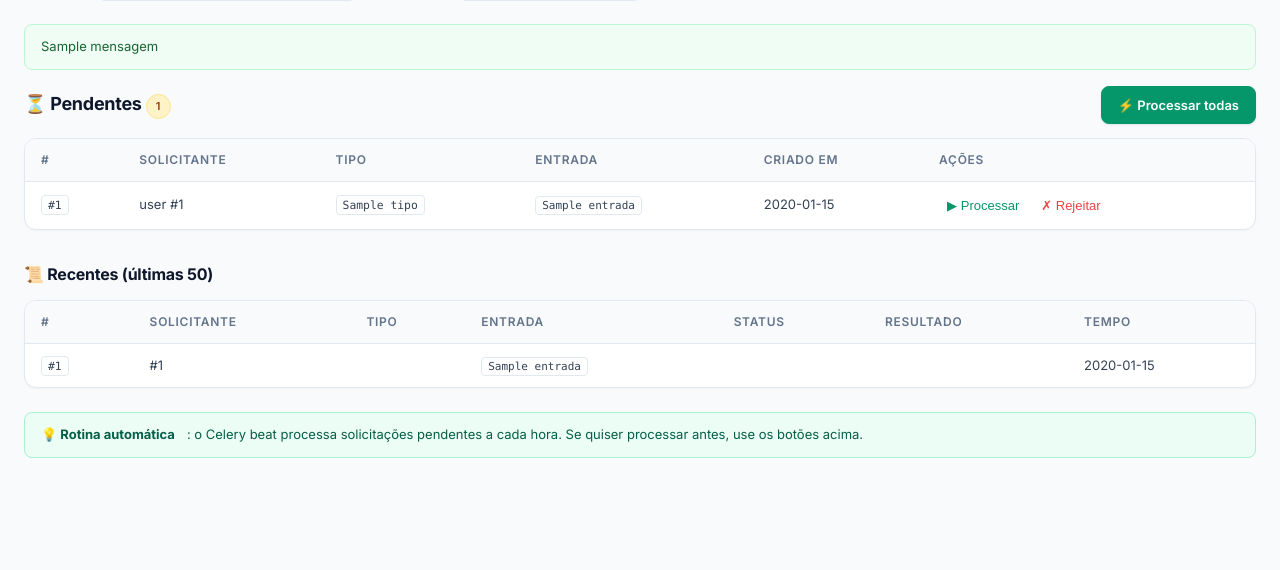
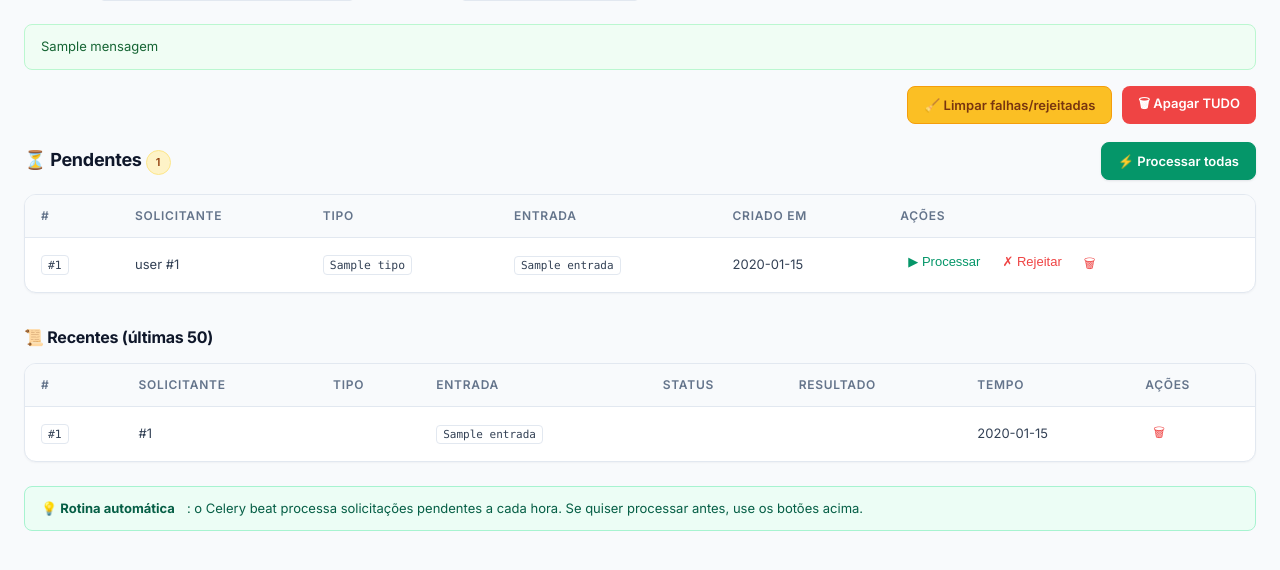
Before and after one commit to silviosvargas/achadinhosv3, a FastAPI app: template app/web/templates/admin_fila_personalizados.html in a window 1280 px wide. Shown: the part 100-670 px from the top of the page. Run offline with FastAPI, Linux system fonts and the light colour scheme; the template is opened without the code that fills it: most values are stand-ins (such as "Sample title", 1, 10 or a date in 2020); parts of the project's set-up code (start-up, migrations or seed data) failed here and were passed over.

Commit message:
feat(fila-personalizados): excluir/reprocessar por linha + limpeza em massa
Polimentos da página /admin/fila-personalizados:

## Por linha
- 🔄 **Reprocessar** (status falhou/rejeitada/processando): volta a
  solicitação pra PENDENTE limpando processado_em/concluido_em/erro/
  produtos_criados/tarefa_id, daí dispara processar_solicitacao() na
  sequência. NÃO permite reprocessar CONCLUIDA (já tem produtos —
  apague e re-solicite se quiser repetir).
- 🗑 **Excluir**: hard delete da row da fila. Confirm via data-confirm.
  Tarefa vinculada (se houver) NÃO é apagada — fica no histórico de
  `tarefas` pra debug. Disponível em ambas as tabelas (Pendentes e Recentes).

## Botões globais no header
- 🧹 **Limpar falhas/rejeitadas** (âmbar): DELETE WHERE status IN
  ('falhou','rejeitada'). Pendentes e concluídas ficam intactas.
- 🗑 **Apagar TUDO** (vermelho): DELETE FROM solicitacoes_personalizadas.
  Confirm tripla no JS (2× confirm + prompt exigindo "APAGAR TUDO") +
  servidor revalida o mesmo token no body (defense in depth, igual o
  padrão de /produtos/excluir-todos). Produtos JÁ criados ficam no
  catálogo — só apaga as solicitações.

## Service functions novas (`app/services/solicitacao_service.py`)
- `excluir_solicitacao(solicitacao_id)` — idempotente
- `reprocessar_solicitacao(solicitacao_id, admin)` — reset + dispatch
- `limpar_por_status(statuses=[...])` — batch DELETE com filtro
- `limpar_todas()` — DELETE total (usar com cuidado)

## Rotas web novas
- POST /admin/fila-personalizados/{id}/excluir
- POST /admin/fila-personalizados/{id}/reprocessar
- POST /admin/fila-personalizados/limpar-falhas
- POST /admin/fila-personalizados/limpar-todas (exige confirmacao=APAGAR TUDO)

Todas gated por `exigir_admin_central`.

## UX

Coluna "Ações" na tabela Recentes mostra botões SÓ pros statuses
relevantes (reprocessar não aparece em CONCLUIDA, evitando criação
duplicada de produtos no catálogo). Logs em /admin/logs capturam
eventos `solicitacao.excluida`, `solicitacao.reprocessar_iniciado`,
`solicitacao.limpeza_em_massa`, `solicitacao.limpou_todas`.

Sem release de agente.

```diff
--- a/app/web/routes.py
+++ b/app/web/routes.py
@@ -3691,3 +3691,101 @@
         url=f"/admin/fila-personalizados?mensagem={quote_plus(msg)}",
         status_code=302,
     )
+
+
+@router.post("/admin/fila-personalizados/{solicitacao_id}/excluir",
+             response_class=HTMLResponse)
+async def fila_excluir(
+    solicitacao_id: int,
+    admin: Usuario = Depends(exigir_admin_central),
+    db: AsyncSession = Depends(get_db_async),
+):
+    """Apaga a solicitação. NÃO toca na tarefa vinculada (se houver) —
+    ela continua no histórico. Idempotente."""
+    from urllib.parse import quote_plus
+    from app.services import solicitacao_service
+
+    ok = await solicitacao_service.excluir_solicitacao(
+        db, solicitacao_id=solicitacao_id,
+    )
+    msg = (
+        f"mensagem={quote_plus(f'Solicitação #{solicitacao_id} excluída')}"
+        if ok else
+        f"erro={quote_plus('Solicitação não encontrada')}"
+    )
+    return RedirectResponse(
+        url=f"/admin/fila-personalizados?{msg}", status_code=302,
+    )
+
+
+@router.post("/admin/fila-personalizados/{solicitacao_id}/reprocessar",
+             response_class=HTMLResponse)
+async def fila_reprocessar(
+    solicitacao_id: int,
+    admin: Usuario = Depends(exigir_admin_central),
+    db: AsyncSession = Depends(get_db_async),
+):
+    """Volta a solicitação pra PENDENTE e dispara processamento. Útil
+    pra falhou/processando travado/rejeitada por engano."""
+    from urllib.parse import quote_plus
+    from app.services import solicitacao_service
+
+    resultado = await solicitacao_service.reprocessar_solicitacao(
+        db, solicitacao_id=solicitacao_id, admin=admin,
+    )
+    if resultado["ok"]:
+        msg = f"mensagem={quote_plus('Reprocessando: ' + resultado['mensagem'])}"
+    else:
+        msg = f"erro={quote_plus(resultado.get('erro', 'erro_desconhecido'))}"
+    return RedirectResponse(
+        url=f"/admin/fila-personalizados?{msg}", status_code=302,
+    )
+
+
+@router.post("/admin/fila-personalizados/limpar-falhas",
+             response_class=HTMLResponse)
+async def fila_limpar_falhas(
+    admin: Usuario = Depends(exigir_admin_central),
+    db: AsyncSession = Depends(get_db_async),
+):
+    """Apaga TODAS solicitações com status falhou OU rejeitada — limpeza
+    em massa pra desafogar a tabela após série de erros."""
+    from urllib.parse import quote_plus
+    from app.services import solicitacao_service
+
+    total = await solicitacao_service.limpar_por_status(
+        db, statuses=["falhou", "rejeitada"],
+    )
+    msg = f"mensagem={quote_plus(f'{total} solicitações falhas/rejeitadas apagadas')}"
+    return RedirectResponse(
+        url=f"/admin/fila-personalizados?{msg}", status_code=302,
+    )
+
+
+@router.post("/admin/fila-personalizados/limpar-todas",
+             response_class=HTMLResponse)
+async def fila_limpar_todas(
+    confirmacao: str = Form(""),
+    admin: Usuario = Depends(exigir_admin_central),
+    db: AsyncSession = Depends(get_db_async),
+):
+    """Apaga TODAS solicitações (qualquer status, inclusive concluídas).
+    Defesa em profundidade: além do JS de confirm tripla, exige token
+    literal `APAGAR TUDO` no body (igual padrão de produtos/excluir-todos)."""
+    from urllib.parse import quote_plus
+    from app.services import solicitacao_service
+
+    if confirmacao.strip() != "APAGAR TUDO":
+        return RedirectResponse(
+            url=(
+                "/admin/fila-personalizados?erro="
+                + quote_plus("Token de confirmação incorreto (esperado 'APAGAR TUDO')")
+            ),
+            status_code=302,
+        )
+
+    total = await solicitacao_service.limpar_todas(db)
+    msg = f"mensagem={quote_plus(f'{total} solicitações apagadas (TUDO)')}"
+    return RedirectResponse(
+        url=f"/admin/fila-personalizados?{msg}", status_code=302,
+    )
--- a/app/web/templates/admin_fila_personalizados.html
+++ b/app/web/templates/admin_fila_personalizados.html
@@ -16,6 +16,49 @@
 
 {% if mensagem %}<div class="alerta alerta-ok">{{ mensagem }}</div>{% endif %}
 {% if erro %}<div class="alerta alerta-erro">{{ erro }}</div>{% endif %}
+
+{# ── BOTÕES GLOBAIS DE LIMPEZA ─────────────────────────────── #}
+{% if pendentes or recentes %}
+<div style="display:flex; gap:10px; margin-bottom:18px; justify-content:flex-end; flex-wrap:wrap;">
+  {% if recentes %}
+  <form method="post" action="/admin/fila-personalizados/limpar-falhas" style="display:inline"
+        data-confirm="Apaga TODAS as solicitações com status FALHOU ou REJEITADA. Concluídas e pendentes ficam intactas. Continuar?"
+        data-confirm-titulo="Limpar falhas/rejeitadas?"
+        data-confirm-ok="🧹 Sim, limpar"
+        data-confirm-perigo="1">
+    <button type="submit" class="btn"
+            style="background:#fbbf24; color:#78350f; border:1px solid #f59e0b;">
+      🧹 Limpar falhas/rejeitadas
+    </button>
+  </form>
+  {% endif %}
+  <button type="button" class="btn"
+          style="background:var(--vermelho,#dc2626); color:white; border:none;"
+          onclick="confirmarLimparTodasSolicitacoes()">
+    🗑 Apagar TUDO
+  </button>
+</div>
+
+<form method="post" action="/admin/fila-personalizados/limpar-todas"
+      id="form-limpar-todas-fila" style="display:none;">
+  <input type="hidden" name="confirmacao" id="confirmacao-limpar-fila" value="">
+</form>
+
+<script>
+function confirmarLimparTodasSolicitacoes() {
+  if (!confirm("⚠ APAGAR TODAS as solicitações da fila?\n\nInclui pendentes, processando, concluídas, falhas e rejeitadas.\nProdutos JÁ criados no catálogo ficam intactos — só apaga as solicitações.")) return;
+  if (!confirm("Tem certeza ABSOLUTA?\n\nSem volta. Histórico inteiro da fila vai pro nada.")) return;
+  var token = prompt("Pra confirmar, digite EXATAMENTE:\n\nAPAGAR TUDO");
+  if (token === null) return;
+  if (token.trim() !== "APAGAR TUDO") {
+    alert("Token não confere. Cancelado.");
+    return;
+  }
+  document.getElementById("confirmacao-limpar-fila").value = "APAGAR TUDO";
+  document.getElementById("form-limpar-todas-fila").submit();
+}
+</script>
+{% endif %}
 
 {# ── PENDENTES ────────────────────────────────────────────────── #}
 <section style="margin-bottom: 32px;">
@@ -94,6 +137,15 @@
                 ✗ Rejeitar
               </button>
             </form>
+            <form method="post" action="/admin/fila-personalizados/{{ s.id }}/excluir"
+                  style="display:inline"
+                  data-confirm="Apagar #{{ s.id }} da fila? Não vai mais aparecer pra ninguém."
+                  data-confirm-titulo="Excluir solicitação?"
+                  data-confirm-ok="🗑 Sim, excluir"
+                  data-confirm-perigo="1">
+              <button type="submit" class="btn-link" title="Apaga da fila"
+                      style="color:var(--vermelho);">🗑</button>
+            </form>
           </div>
         </td>
       </tr>
@@ -122,6 +174,7 @@
         <th>Status</th>
         <th>Resultado</th>
         <th>Tempo</th>
+        <th>Ações</th>
       </tr>
     </thead>
     <tbody>
@@ -175,6 +228,29 @@
             —
           {% endif %}
         </td>
+        <td style="white-space:nowrap;">
+          {# Reprocessar só pra status que faz sentido retentar #}
+          {% if s.status in ('falhou', 'rejeitada', 'processando') %}
+          <form method="post" action="/admin/fila-personalizados/{{ s.id }}/reprocessar"
+                style="display:inline;"
+                data-confirm="Reprocessar #{{ s.id }}? Vai voltar pra pendente e disparar busca de novo no seu agente."
+                data-confirm-titulo="Reprocessar?"
+                data-confirm-ok="🔄 Sim, reprocessar">
+            <button type="submit" class="btn-link"
+                    title="Volta pra pendente e dispara busca de novo"
+                    style="color:#2563eb;">🔄</button>
+          </form>
+          {% endif %}
+          <form method="post" action="/admin/fila-personalizados/{{ s.id }}/excluir"
+                style="display:inline;"
+                data-confirm="Excluir #{{ s.id }}? Apaga da fila (produtos JÁ criados ficam intactos no catálogo)."
+                data-confirm-titulo="Excluir solicitação?"
+                data-confirm-ok="🗑 Sim, excluir"
+                data-confirm-perigo="1">
+            <button type="submit" class="btn-link" title="Apaga da fila"
+                    style="color:var(--vermelho);">🗑</button>
+          </form>
+        </td>
       </tr>
       {% endfor %}
     </tbody>
```
Also changed, not shown: app/services/solicitacao_service.py (+97 -0 lines).
